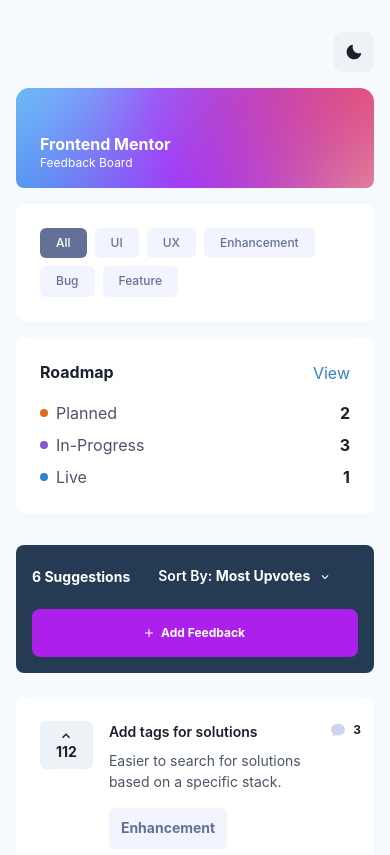
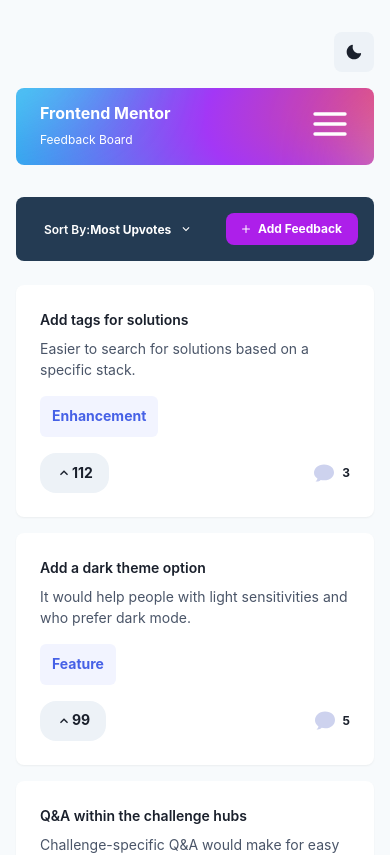
Before and after one commit to frankmilito/rotate, a Next.js app: page / in a window 390 px wide. Shown: the top 855 px of the page. Built offline with nearby package versions, Linux system fonts and the light colour scheme; what @chakra-ui/next-js would draw is missing.

Commit message:
made responsive changes to accomodate for tab view

```diff
--- a/src/components/dashboard/FeedbackBoard.tsx
+++ b/src/components/dashboard/FeedbackBoard.tsx
@@ -97,8 +97,8 @@
         <Flex justify="flex-end" mb={4}>
           <ThemeToggle />
         </Flex>
-        <Flex gap={8} direction={{ base: "column", md: "row" }}>
-          <Box w={{ base: "100%", md: "300px" }}>
+        <Flex gap={8} direction={{ base: "column", lg: "row" }}>
+          <Box w={{ base: "100%", lg: "300px" }}>
             <Sidebar selectedTag={selectedTag} onTagSelect={setSelectedTag} />
           </Box>
           <Box flex={1}>
--- a/src/components/dashboard/FeedbackCard.tsx
+++ b/src/components/dashboard/FeedbackCard.tsx
@@ -22,6 +22,7 @@
   const upvoteBg = useColorModeValue("gray.100", "gray.700");
 
   return (
+    <Box maxWidth={{ base: "100%" }}>
       <Flex
         bg={cardBg}
         p={6}
@@ -32,10 +33,11 @@
         transition="all 0.2s"
         justify="space-between"
         align={{ base: "start", sm: "center" }}
+        flexDir={{ base: "column", lg: "row" }}
       >
         <Flex gap={4}>
           <Button
-          display="flex"
+            display={{ base: "none", lg: "flex" }}
             flexDir="column"
             py={{ base: 6, sm: 8 }}
             bg={upvoteBg}
@@ -70,21 +72,43 @@
             <Tag
               fontWeight="bold"
               p="3"
-            color={feedback.type !== "UI" ? "primary.500" : "red"}
+              color={feedback.type !== "UI" ? "primary.600" : "red"}
               bg="primary.100"
             >
               {feedback.type}
             </Tag>
           </Box>
         </Flex>
-      <Box>
-        <Flex gap={2}>
-          <Image src="/Path.svg" width={14} height={14} alt="comment" />
+        <Box
+          display={{ base: "flex" }}
+          justifyContent={{ base: "space-between", lg: "end" }}
+          w={"100%"}
+        >
+          <Button
+            display={{ base: "flex", lg: "none" }}
+            // flexDir="column"
+            py={{ base: 4, sm: 8 }}
+            bg={upvoteBg}
+            _hover={{ bg: useColorModeValue("gray.200", "gray.600") }}
+            borderRadius="2xl"
+          >
+            <ChevronUpIcon />
+            <Text
+              fontWeight="bold"
+              color={textColor}
+              fontSize={{ base: "sm", sm: "lg" }}
+            >
+              {feedback.upvotes}
+            </Text>
+          </Button>
+          <Flex gap={2} align={"center"}>
+            <Image src="/Path.svg" width={20} height={20} alt="comment" />
             <Text fontWeight={"bold"} fontSize={"xs"}>
               {feedback.comment}
             </Text>
           </Flex>
         </Box>
       </Flex>
+    </Box>
   );
 };
--- a/src/components/dashboard/FeedbackHeader.tsx
+++ b/src/components/dashboard/FeedbackHeader.tsx
@@ -55,11 +55,15 @@
       p={4}
       borderRadius="lg"
       justify="space-between"
-      flexDirection={{ base: "column", sm: "row" }}
+      flexDirection="row"
       mb={6}
     >
       <Flex align="start" gap={4} alignItems={"center"} justify={"start"}>
         <Text
+          display={{
+            base: "none",
+            md: "inline-block",
+          }}
           color="white"
           fontWeight="bold"
           fontSize={{ base: "sm", sm: "lg" }}
@@ -73,7 +77,6 @@
             rightIcon={<ChevronDownIcon />}
             bg="transparent"
             color="white"
-            borderColor="whiteAlpha.300"
             _active={{
               bg: "transparent",
             }}
@@ -81,8 +84,10 @@
               bg: "transparent",
             }}
           >
-            Sort By:{" "}
-            <Text display="inline" fontWeight={"bold"}>
+            <Text display={"inline"} fontSize={"xs"}>
+              Sort By:
+            </Text>
+            <Text display="inline" fontWeight={"bold"} fontSize={"xs"}>
               {sortLabel(sortBy)}
             </Text>
           </MenuButton>
@@ -125,11 +130,11 @@
         bg="brand.900"
         color="white"
         size="xs"
-        px={6}
-        py={6}
-        mt={{ base: 4, sm: 0 }}
+        px={{ base: 4, md: 6 }}
+        py={{ base: 4, md: 6 }}
         borderRadius={"lg"}
         fontWeight="bold"
+        fontSize={"xs"}
       >
         Add Feedback
       </Button>
--- a/src/components/dashboard/Sidebar.tsx
+++ b/src/components/dashboard/Sidebar.tsx
@@ -1,4 +1,5 @@
 import { RoadmapItem } from "@/types";
+import { HamburgerIcon } from "@chakra-ui/icons";
 import {
   Box,
   VStack,
@@ -7,6 +8,14 @@
   Flex,
   Tag,
   useColorModeValue,
+  Stack,
+  useMediaQuery,
+  useDisclosure,
+  Drawer,
+  DrawerBody,
+  DrawerCloseButton,
+  DrawerContent,
+  DrawerOverlay,
 } from "@chakra-ui/react";
 
 interface SidebarProps {
@@ -20,7 +29,8 @@
 }) => {
   const cardBg = useColorModeValue("white", "gray.800");
   const tags = ["All", "UI", "UX", "Enhancement", "Bug", "Feature"];
-
+  const [isTabMode] = useMediaQuery("(min-width: 48em)");
+  const { isOpen, onOpen, onClose } = useDisclosure();
   const roadmapItems: RoadmapItem[] = [
     { status: "Planned", count: 2, color: "orange" },
     { status: "In-Progress", count: 3, color: "purple" },
@@ -28,28 +38,50 @@
   ];
 
   return (
-    <VStack spacing={4} align="stretch">
+    <>
+      <Stack
+        spacing={4}
+        align="stretch"
+        display={{ base: "flex", md: "grid", lg: "flex" }}
+        gridTemplateColumns={"repeat(3,1fr)"}
+      >
         <Box
           p={4}
           px={6}
           borderRadius="lg"
-        // bgGradient="linear(to-r, purple.400, pink.500)"
-        backgroundImage="url('/Oval.svg')"
+          backgroundImage={
+            isTabMode ? "url('Oval.svg')" : "url('bgmobile.svg')"
+          }
           backgroundRepeat={"no-repeat"}
           backgroundSize={"cover"}
           color="white"
           display="flex"
           alignItems="start"
-        flexDirection={"column"}
-        justifyContent={"end"}
-        w="100%" // Width
-        h={{ base: "100px", sm: "150px" }} // Height
+          flexDirection={{ base: "row", lg: "column" }}
+          justifyContent={{ base: "space-between", lg: "end" }}
+          w="100%"
+          h={{ base: "100%", lg: "150px" }}
         >
+          <Stack>
             <Heading size={{ base: "sm", md: "md" }}>Frontend Mentor</Heading>
             <Text fontSize={{ base: "xs", sm: "sm" }}>Feedback Board</Text>
+          </Stack>
+          <Flex
+            justify={"end"}
+            direction="row-reverse"
+            display={{ base: "inline-block", md: "none" }}
+            onClick={onOpen}
+          >
+            <HamburgerIcon boxSize="10" />
+          </Flex>
         </Box>
 
-      <Box p={6} bg={cardBg} borderRadius="lg">
+        <Box
+          p={6}
+          bg={cardBg}
+          borderRadius="lg"
+          display={{ base: "none", md: "inline-block", lg: "inline-block" }}
+        >
           <Flex gap={2} flexWrap="wrap">
             {tags.map((tag) => (
               <Tag
@@ -57,8 +89,72 @@
                 px={4}
                 key={tag}
                 size={{ base: "sm", md: "md" }}
-              color={selectedTag === tag ? "white" : "primary.500"}
-              bg={selectedTag === tag ? "primary.500" : "primary.100"}
+                color={selectedTag === tag ? "white" : "primary.600"}
+                bg={selectedTag === tag ? "primary.600" : "primary.100"}
+                onClick={() => onTagSelect(tag)}
+                cursor="pointer"
+                _hover={{ opacity: 0.8 }}
+              >
+                {tag}
+              </Tag>
+            ))}
+          </Flex>
+        </Box>
+
+        <Box
+          p={6}
+          bg={cardBg}
+          borderRadius="lg"
+          display={{ base: "none", md: "inline-block", lg: "inline-block" }}
+        >
+          <Flex justify="space-between" align="center" mb={4}>
+            <Heading size="sm">Roadmap</Heading>
+            <Text
+              color="blue.500"
+              cursor="pointer"
+              _hover={{ textDecoration: "underline" }}
+            >
+              View
+            </Text>
+          </Flex>
+          <VStack align="stretch" spacing={2}>
+            {roadmapItems.map((item) => (
+              <Flex key={item.status} justify="space-between">
+                <Flex align="center" gap={2}>
+                  <Box
+                    w={2}
+                    h={2}
+                    borderRadius="full"
+                    bg={`${item.color}.500`}
+                  />
+                  <Text color="gray.600">{item.status}</Text>
+                </Flex>
+                <Text fontWeight="bold">{item.count}</Text>
+              </Flex>
+            ))}
+          </VStack>
+        </Box>
+      </Stack>
+      <Drawer
+        isOpen={isOpen}
+        placement="right"
+        onClose={onClose}
+        isFullHeight={false}
+      >
+        <DrawerOverlay />
+        <DrawerContent w="auto">
+          <DrawerCloseButton />
+          <DrawerBody mt={5}>
+            <Box p={3} bg={cardBg} borderRadius="lg">
+              <Flex gap={2} flexWrap="wrap">
+                {tags.map((tag) => (
+                  <Tag
+                    py={2}
+                    px={4}
+                    key={tag}
+                    size={{ base: "md" }}
+                    color={selectedTag === tag ? "white" : "primary.600"}
+                    bg={selectedTag === tag ? "primary.600" : "primary.100"}
                     onClick={() => onTagSelect(tag)}
                     cursor="pointer"
                     _hover={{ opacity: 0.8 }}
@@ -84,7 +180,12 @@
                 {roadmapItems.map((item) => (
                   <Flex key={item.status} justify="space-between">
                     <Flex align="center" gap={2}>
-                <Box w={2} h={2} borderRadius="full" bg={`${item.color}.500`} />
+                      <Box
+                        w={2}
+                        h={2}
+                        borderRadius="full"
+                        bg={`${item.color}.500`}
+                      />
                       <Text color="gray.600">{item.status}</Text>
                     </Flex>
                     <Text fontWeight="bold">{item.count}</Text>
@@ -92,6 +193,9 @@
                 ))}
               </VStack>
             </Box>
-    </VStack>
+          </DrawerBody>
+        </DrawerContent>
+      </Drawer>
+    </>
   );
 };
--- a/src/lib/theme/index.ts
+++ b/src/lib/theme/index.ts
@@ -42,6 +42,7 @@
     300: "#5ed0fa",
     400: "#40c3f7",
     500: "#647196",
+    600: "#4661E6",
   },
 };
 
```
Also changed, not shown: public/bgmobile.svg (added). Lines whose indentation alone changed are shown as unchanged.
